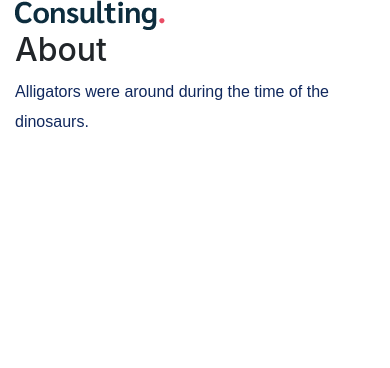
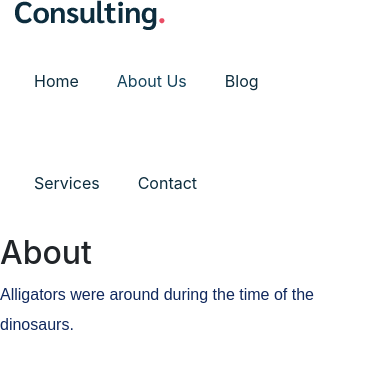
Before and after one commit to jyotiattri/consulting_project, a Vue app: page /#/about in a window 390 px wide. Shown: the top 368 px of the page. Built offline with nearby package versions, Linux system fonts and the light colour scheme.

Commit message:
home page set

```diff
--- a/src/App.vue
+++ b/src/App.vue
@@ -1,5 +1,6 @@
 <template>
 <div id="App">
+  <main>
 
   <!-- top header -->
  <div class="header-area">
@@ -65,7 +66,7 @@
 
             <div class="col-xl-10 col-lg-10">
               <div class="menu-wrapper  d-flex align-items-center justify-content-end">
-     <div class="main-menu d-none d-lg-block">
+     <div class="main-menu">
                   <nav>
                     <ul id="navigation">
                          <li class="nav-item">
@@ -90,15 +91,14 @@
     </div>
             </div>
 
-    <div class="container">
-       <transition name="moveInUp">
-         <router-view></router-view>
-       </transition>
-      </div>
 
 </div>
           </div>
       </div>
+       <transition name="moveInUp">
+         <router-view></router-view>
+       </transition>
+          </main>
 </div>
 
 
@@ -124,7 +124,7 @@ li.nav-item {
 }
 a.nav-link {
 	color: #0d2d3e;
-	font-weight: 600;
+	font-weight: 400;
 	padding: 39px 19px;
 	display: block;
 	font-size: 16px;
```
